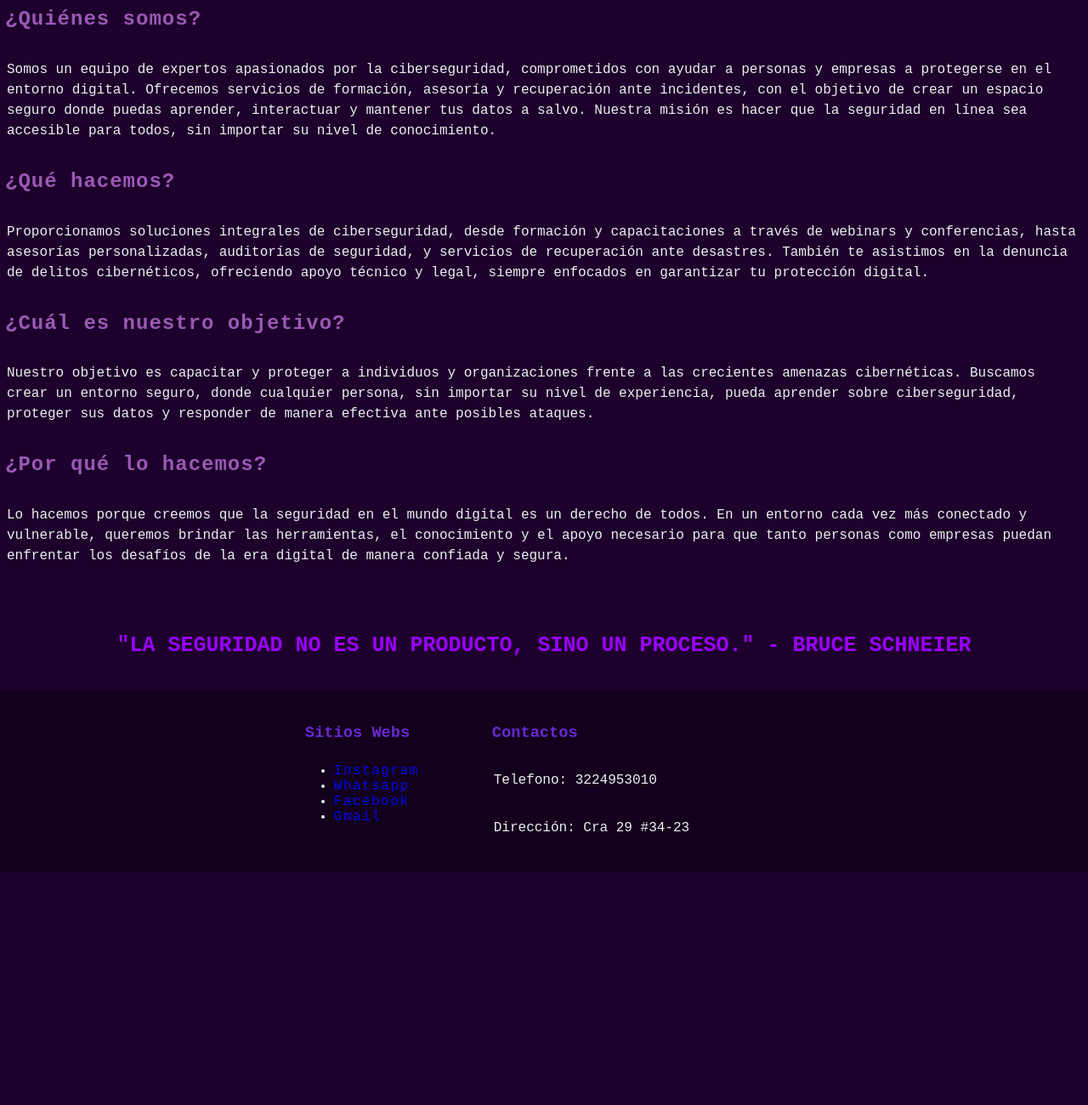
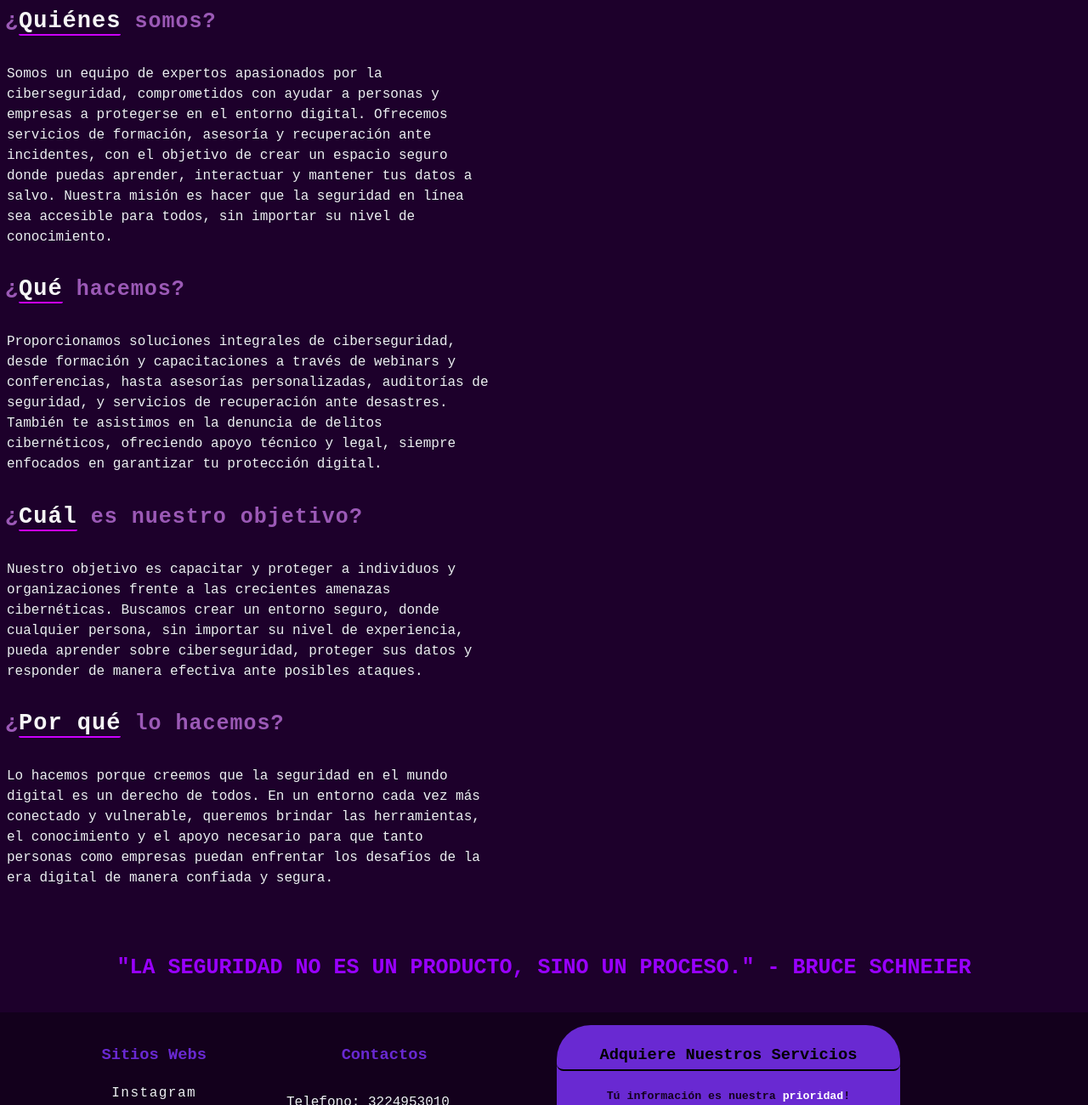
Before and after one commit to Jennx-x/WHS, a plain HTML site: page Html/nosotros.html in a window 1280 px wide. Shown: the part 374-1674 px from the top of the page at 85% size. Before the commit the page ends 1399 px from the top, so only its background shows below. Drawn offline with Linux system fonts and the light colour scheme.

Commit message:
Decimo Commit

```diff
--- a/Css/style.css
+++ b/Css/style.css
@@ -268,6 +268,33 @@ footer{
 
 /* final index */
 
+/* Nosotros Inicio*/
+.nosotros{
+    position: relative;
+}
+
+.nosotros .1{
+
+}
+
+.nosotros .titulo{
+    font-size: 25px;
+
+
+}
+
+.titulo span{
+    color: #f6f6f6;
+    border-bottom:2px solid #CC00FF;
+    border-radius: 2px;
+    font-size: 27px;
+}
+
+.parrafo{
+    width: 45%;
+}
+/* Nosotros Fin*/
+
 /* comentario foro */
 .comentario{
     text-align: center;
--- a/Html/nosotros.html
+++ b/Html/nosotros.html
@@ -3,7 +3,7 @@
 <head>
     <meta charset="UTF-8">
     <meta name="viewport" content="width=device-width, initial-scale=1.0">
-    <title>Nosoros</title>
+    <title>Nosotros</title>
     <link rel="stylesheet" href="/Css/style.css">
 </head>
 <body>
@@ -27,21 +27,31 @@
         <img src="/Imagenes/banner.png" alt="Banner" id="banner">
 </header>
 
-<h2>¿Quiénes somos?</h2>
-<p>Somos un equipo de expertos apasionados por la ciberseguridad, comprometidos con ayudar a personas y empresas a protegerse en el entorno digital. Ofrecemos servicios de formación, asesoría y recuperación ante incidentes, con el objetivo de crear un espacio seguro donde puedas aprender, interactuar y mantener tus datos a salvo. Nuestra misión es hacer que la seguridad en línea sea accesible para todos, sin importar su nivel de conocimiento.</p>
-<h2>¿Qué hacemos?</h2>
-<p>Proporcionamos soluciones integrales de ciberseguridad, desde formación y capacitaciones a través de webinars y conferencias, hasta asesorías personalizadas, auditorías de seguridad, y servicios de recuperación ante desastres. También te asistimos en la denuncia de delitos cibernéticos, ofreciendo apoyo técnico y legal, siempre enfocados en garantizar tu protección digital.</p>
-<h2>¿Cuál es nuestro objetivo?</h2>
-<p>Nuestro objetivo es capacitar y proteger a individuos y organizaciones frente a las crecientes amenazas cibernéticas. Buscamos crear un entorno seguro, donde cualquier persona, sin importar su nivel de experiencia, pueda aprender sobre ciberseguridad, proteger sus datos y responder de manera efectiva ante posibles ataques.</p>
-<h2>¿Por qué lo hacemos?</h2>
-<p>Lo hacemos porque creemos que la seguridad en el mundo digital es un derecho de todos. En un entorno cada vez más conectado y vulnerable, queremos brindar las herramientas, el conocimiento y el apoyo necesario para que tanto personas como empresas puedan enfrentar los desafíos de la era digital de manera confiada y segura.</p><br>
+<div class="nosotros">
+    <h2 class="titulo">¿<span>Quiénes</span> somos?</h2>
 
-<p class="frase">"La seguridad no es un producto, sino un proceso." <span>- Bruce Schneier</span></p>
+    <p class="parrafo 1">Somos un equipo de expertos apasionados por la ciberseguridad, comprometidos con ayudar a personas y empresas a protegerse en el entorno digital. Ofrecemos servicios de formación, asesoría y recuperación ante incidentes, con el objetivo de crear un espacio seguro donde puedas aprender, interactuar y mantener tus datos a salvo. Nuestra misión es hacer que la seguridad en línea sea accesible para todos, sin importar su nivel de conocimiento.</p>
+
+    <h2 class="titulo">¿<span>Qué</span> hacemos?</h2>
+
+    <p class="parrafo 2">Proporcionamos soluciones integrales de ciberseguridad, desde formación y capacitaciones a través de webinars y conferencias, hasta asesorías personalizadas, auditorías de seguridad, y servicios de recuperación ante desastres. También te asistimos en la denuncia de delitos cibernéticos, ofreciendo apoyo técnico y legal, siempre enfocados en garantizar tu protección digital.</p>
+
+    <h2 class="titulo">¿<span>Cuál</span> es nuestro objetivo?</h2>
+
+    <p class="parrafo 3">Nuestro objetivo es capacitar y proteger a individuos y organizaciones frente a las crecientes amenazas cibernéticas. Buscamos crear un entorno seguro, donde cualquier persona, sin importar su nivel de experiencia, pueda aprender sobre ciberseguridad, proteger sus datos y responder de manera efectiva ante posibles ataques.</p>
+
+    <h2 class="titulo">¿<span>Por qué</span> lo hacemos?</h2>
+
+    <p class="parrafo 4">Lo hacemos porque creemos que la seguridad en el mundo digital es un derecho de todos. En un entorno cada vez más conectado y vulnerable, queremos brindar las herramientas, el conocimiento y el apoyo necesario para que tanto personas como empresas puedan enfrentar los desafíos de la era digital de manera confiada y segura.</p><br>
+
+    <p class="frase">"La seguridad no es un producto, sino un proceso." <span>- Bruce Schneier</span></p>
+
+</div>
 
 <footer>
     <div class="container">
         <div class="row">
-            <div class="col">
+            <div class="contactos">
                 <h3>Sitios Webs</h3>
                 <ul>
                     <li><a href="#">Instagram</a></li>
@@ -50,10 +60,15 @@
                     <li><a href="#">Gmail</a></li>
                 </ul>
             </div>
-            <div class="col">
+            <div class="contactos">
                 <h3>Contactos</h3>
                 <p>Telefono: 3224953010</p>
                 <p>Dirección: Cra 29 #34-23</p>
+            </div>
+            <div class="cont_mensaje">
+                <h3>Adquiere Nuestros Servicios</h3>
+                <h5>Tú información es nuestra <span>prioridad</span>!</h5>
+                <p>No dejes tu información expuesta, nosotros te ayudamos a blindar tu vida digital con soluciones confiables y efectivas.</p>
             </div>
         </div>
     </div>
```
Also changed, not shown: Html/foro.html (+7 -2 lines), Html/registrar.html (+7 -2 lines), Html/reseñas.html (+7 -2 lines), Html/servicios.html (+7 -2 lines), Html/sesion.html (+7 -2 lines).
